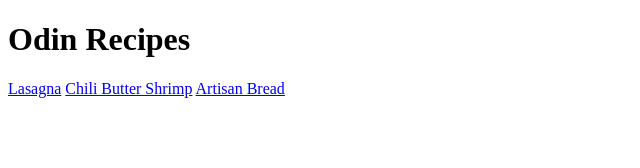
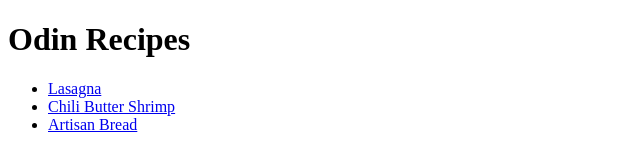
Before and after one commit to dangoodie/odin-recipes, a plain HTML site: page index.html in a window 1280 px wide. Shown: the whole page, without its empty margins (0-640 px from the left). Drawn offline with Linux system fonts and the light colour scheme.

```diff
--- a/index.html
+++ b/index.html
@@ -8,8 +8,12 @@
   </head>
   <body>
     <h1>Odin Recipes</h1>
-    <a href="recipes/lasagna.html">Lasagna</a>
-    <a href="recipes/chili-butter-shrimp.html">Chili Butter Shrimp</a>
-    <a href="recipes/artisan-bread.html">Artisan Bread</a>
+    <ul>
+      <li><a href="recipes/lasagna.html">Lasagna</a></li>
+      <li>
+        <a href="recipes/chili-butter-shrimp.html">Chili Butter Shrimp</a>
+      </li>
+      <li><a href="recipes/artisan-bread.html">Artisan Bread</a></li>
+    </ul>
   </body>
 </html>
```
Also changed, not shown: recipes/artisan-bread.html (+1 -0 lines), recipes/chili-butter-shrimp.html (+10 -5 lines), recipes/lasagna.html (+1 -0 lines).
